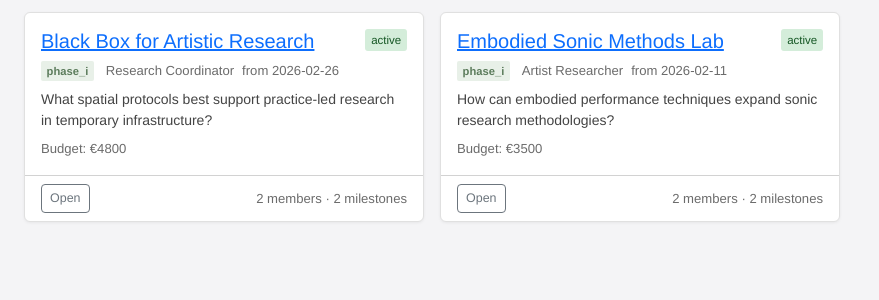
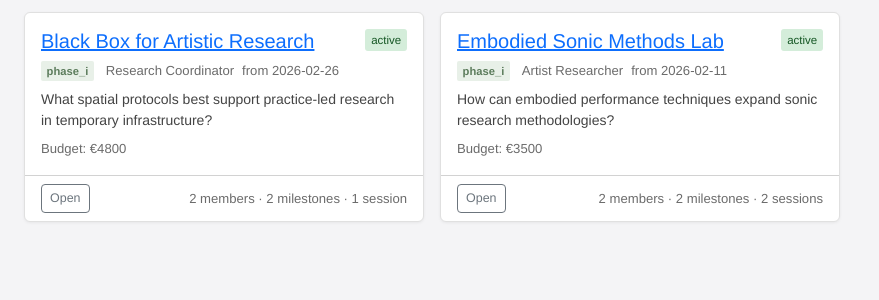
Before and after one commit to iorobertob/ideas-block-org, a Flask app: page /projects in a window 1280 px wide. Shown: the part 191-491 px from the top of the page, without its empty margins (0-879 px from the left). Run offline with Flask 3, Linux system fonts and the light colour scheme; a user stored in the database is signed in.

Commit message:
Project cards show session count; fix relationship overlaps warnings
- projects.html: session count added to card footer (documentation culture metric)
- models.py: ResearchProject.sessions relationship (lazy dynamic, overlaps='project')
- models.py: ProposalRecord.meeting overlaps='proposals' silences SQLAlchemy warning

Co-Authored-By: Claude Sonnet 4.6 <noreply@anthropic.com>

```diff
--- a/app/models.py
+++ b/app/models.py
@@ -62,6 +62,7 @@ class ResearchProject(OwnershipMixin, db.Model):
     budget_allocation = db.Column(db.Float, default=0.0)
     memberships = db.relationship('ProjectMembership', backref='project', lazy='dynamic')
     milestones = db.relationship('Milestone', backref='project', lazy='dynamic', order_by='Milestone.target_date')
+    sessions = db.relationship('ResearchSession', lazy='dynamic', foreign_keys='ResearchSession.project_id', overlaps='project')
 
 
 class Booking(OwnershipMixin, db.Model):
--- a/app/templates/projects.html
+++ b/app/templates/projects.html
@@ -83,6 +83,7 @@
       <span class="small-muted">
         {{ p.memberships.count() }} member{{ 's' if p.memberships.count() != 1 }}
         · {{ p.milestones.count() }} milestone{{ 's' if p.milestones.count() != 1 }}
+        · {{ p.sessions.count() }} session{{ 's' if p.sessions.count() != 1 }}
       </span>
     </div>
   </div>
```
